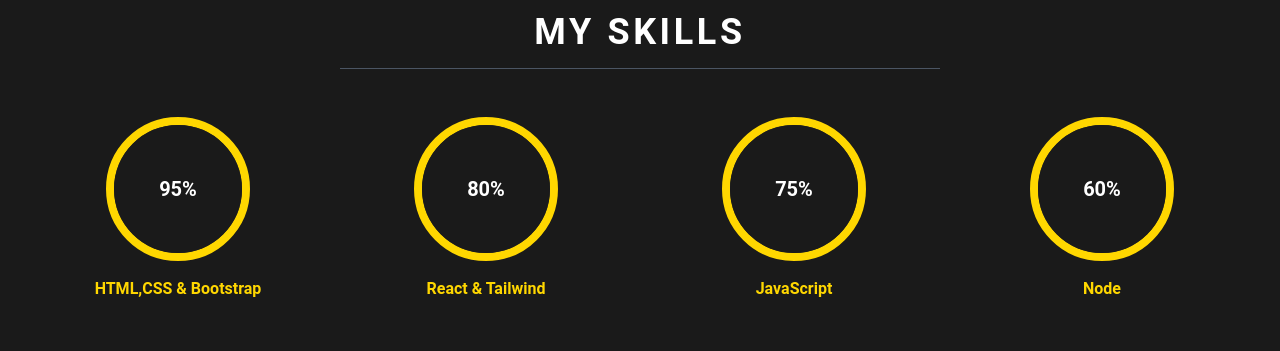
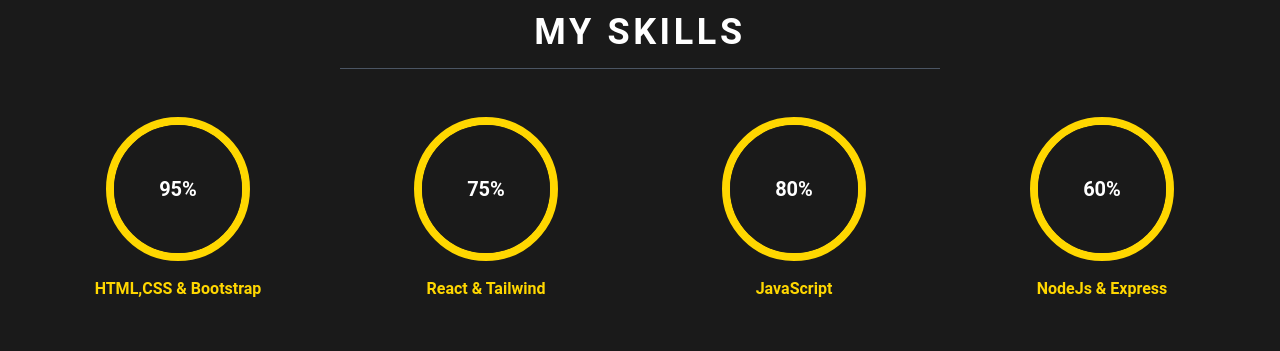
Before and after one commit to Ankit3028k/my-portfolio-react, a React (Create React App) app: page / in a window 1280 px wide. Shown: the part 2240-2591 px from the top of the page. Built offline with nearby package versions, Linux system fonts and the light colour scheme.

Commit message:
Update skills.js

```diff
--- a/src/pages/skills.js
+++ b/src/pages/skills.js
@@ -26,7 +26,7 @@
                     <div className="skill-item text-center">
                         <div className="relative w-36 h-36 rounded-full skill-circle flex items-center justify-center mx-auto mb-4">
                             <div className="w-full h-full rounded-full skill-percentage flex items-center justify-center text-white text-xl font-bold">
-                                80%
+                                75%
                             </div>
                         </div>
                         <p className="skill-name">React & Tailwind</p>
@@ -36,7 +36,7 @@
                     <div className="skill-item text-center">
                         <div className="relative w-36 h-36 rounded-full skill-circle flex items-center justify-center mx-auto mb-4">
                             <div className="w-full h-full rounded-full skill-percentage flex items-center justify-center text-white text-xl font-bold">
-                                75%
+                                80%
                             </div>
                         </div>
                         <p className="skill-name">JavaScript</p>
@@ -49,7 +49,7 @@
                                 60%
                             </div>
                         </div>
-                        <p className="skill-name">Node</p>
+                        <p className="skill-name">NodeJs & Express</p>
                     </div>
                 </div>
             </section>
```
